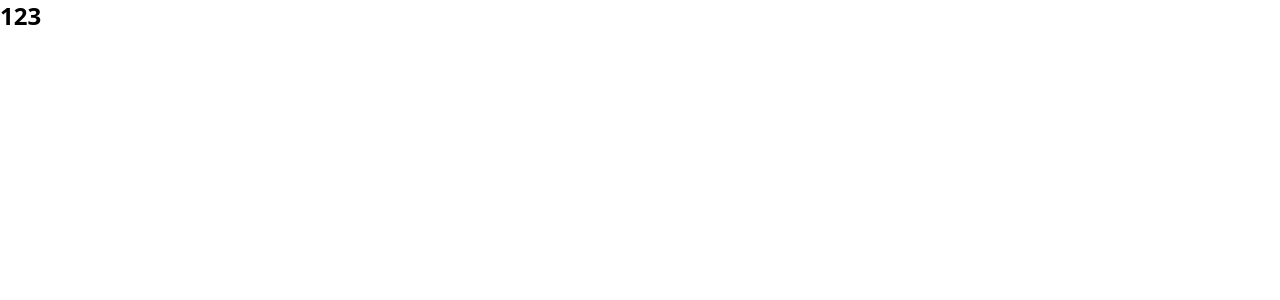
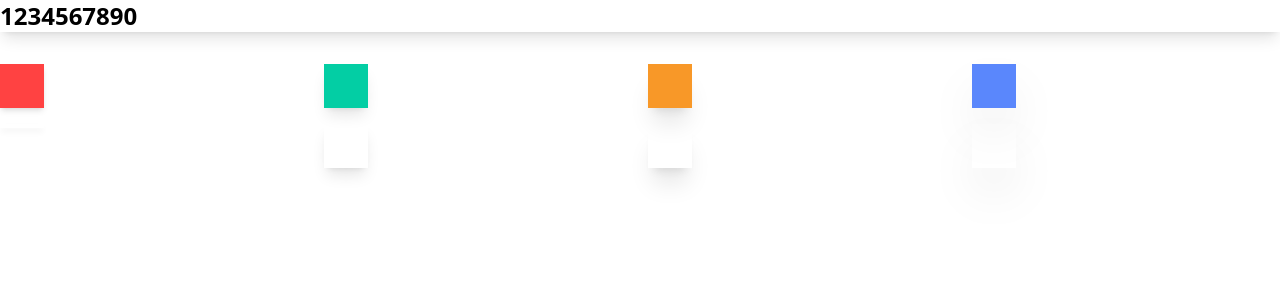
Before and after one commit to prot-alx/createx, a React (Vite) app: page / in a window 1280 px wide. Shown: the top 300 px of the page. Built offline with nearby package versions, Linux system fonts and the light colour scheme.

Commit message:
colors added

```diff
--- a/src/app/app-entry/index.tsx
+++ b/src/app/app-entry/index.tsx
@@ -1,9 +1,19 @@
 const App = () => {
   return (
     <>
-      <div className="text-2xl font-bold">123</div>
+      <div className="text-2xl font-bold shadow-lg mb-8">1234567890</div>
+      <div className="grid grid-cols-4 gap-4">
+        <div className="shadow-md w-11 h-11 bg-danger"></div>
+        <div className="shadow-lg w-11 h-11 bg-success"></div>
+        <div className="shadow-xl w-11 h-11 bg-warning"></div>
+        <div className="shadow-2xl w-11 h-11 bg-info"></div>
+        <div className="shadow-md w-11 h-1"></div>
+        <div className="shadow-lg w-11 h-11"></div>
+        <div className="shadow-xl w-11 h-11"></div>
+        <div className="shadow-2xl w-11 h-11"></div>
+      </div>
     </>
   )
 }
 
-export {App};
+export { App };
--- a/tailwind.config.js
+++ b/tailwind.config.js
@@ -6,12 +6,12 @@ export default {
   theme: {
     extend: {
       colors: {
-        'white': '#FFFFFF',
-        'primary':'#17696A',
-        'success':'#03CEA4',
-        'danger':'#FF4242',
-        'warning':'#F89828',
-        'info':'#5A87FC',
+        white: '#FFFFFF',
+        primary:'#17696A',
+        success:'#03CEA4',
+        danger:'#FF4242',
+        warning:'#F89828',
+        info:'#5A87FC',
         'divider-gradient':'',
         gray: {
           100: '#F9F9F9',
@@ -24,6 +24,11 @@ export default {
           800: '#424551',
           900: '#1E212C',
         },
+        shadow: {
+          'small':'',
+          'regular':'',
+          'large':'',
+        },
       },
     },
   },
```
